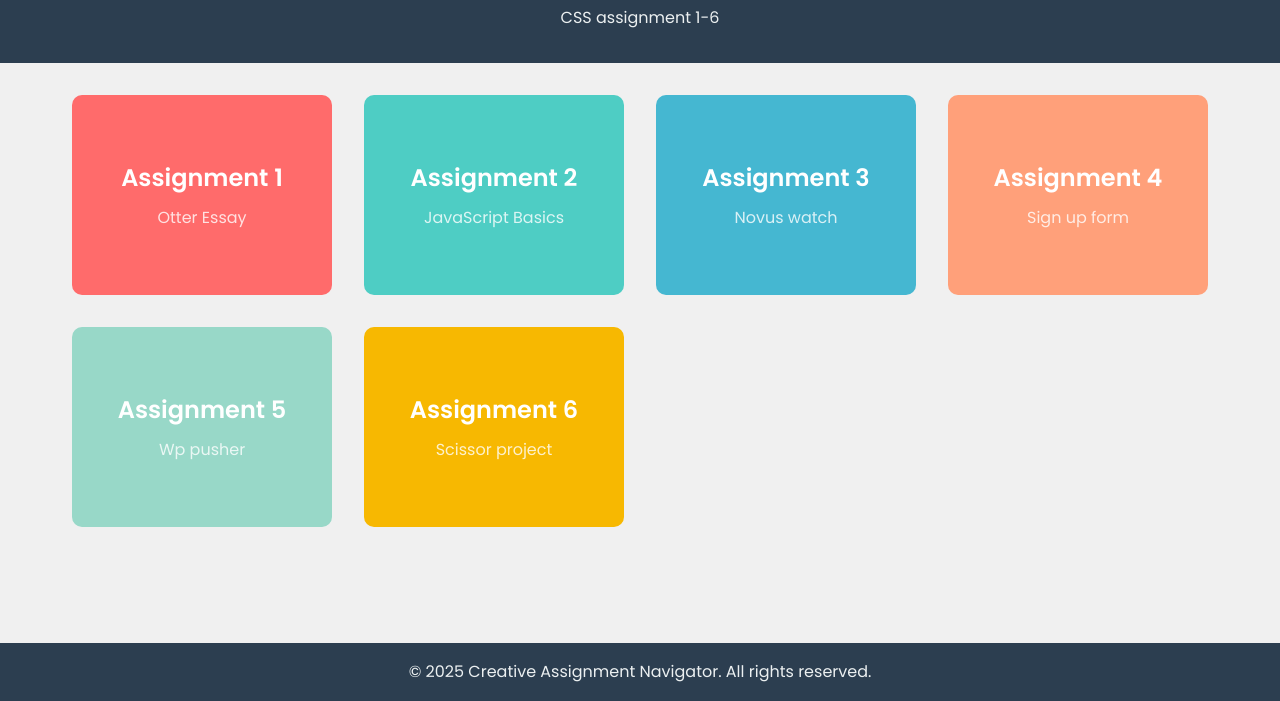
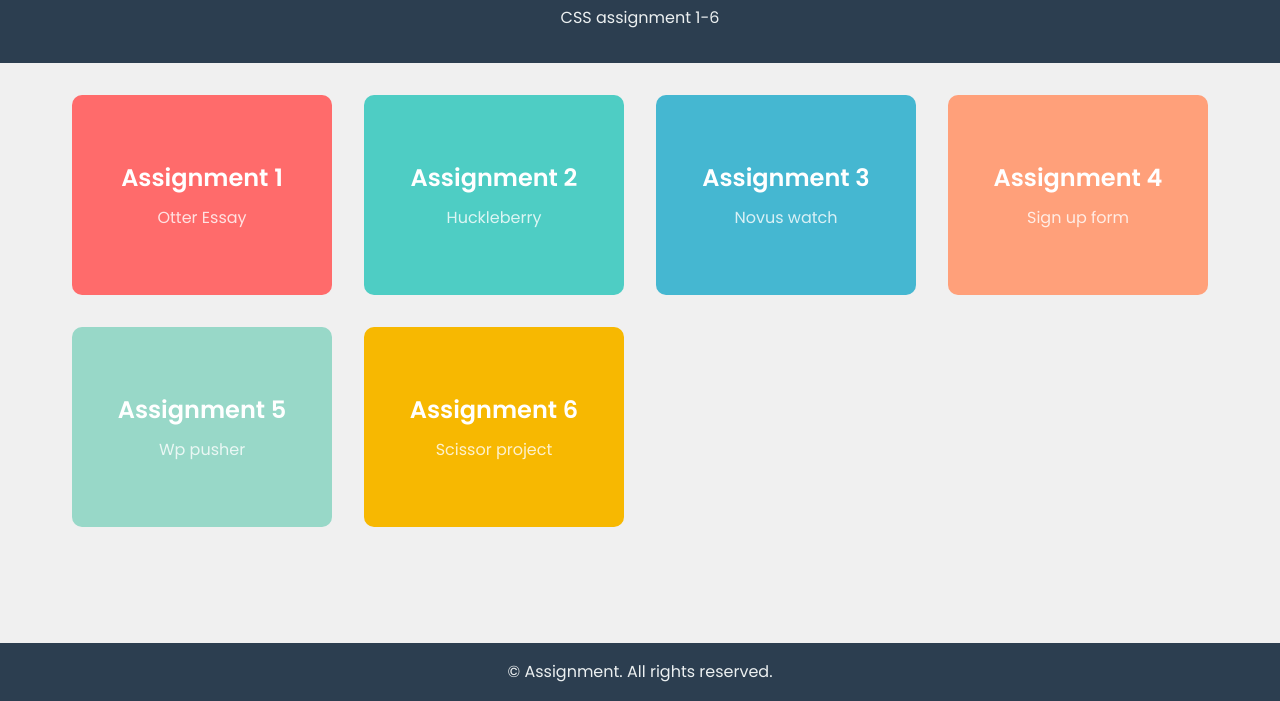
Before and after one commit to Temioperabiu76/css-assignment, a plain HTML site: page index.html in a window 1280 px wide. Shown: the part 99-800 px from the top of the page. Drawn offline with Linux system fonts and the light colour scheme.

Commit message:
update assignemt 2

```diff
--- a/index.html
+++ b/index.html
@@ -3,7 +3,7 @@
 <head>
     <meta charset="UTF-8">
     <meta name="viewport" content="width=device-width, initial-scale=1.0">
-    <title>Creative Assignment Navigator</title>
+    <title>Assignment</title>
     <link rel="stylesheet" href="style.css">
     <link href="https://fonts.googleapis.com/css2?family=Poppins:wght@300;400;600&display=swap" rel="stylesheet">
 </head>
@@ -18,9 +18,9 @@
                 <h2>Assignment 1</h2>
                 <p>Otter Essay</p>
             </a>
-            <a href="#" class="assignment-card" style="--bg-color: #4ECDC4;">
+            <a href="./Huckleberry/index.html" class="assignment-card" style="--bg-color: #4ECDC4;">
                 <h2>Assignment 2</h2>
-                <p>JavaScript Basics</p>
+                <p>Huckleberry</p>
             </a>
             <a href="./NovusWatch/index.html" class="assignment-card" style="--bg-color: #45B7D1;">
                 <h2>Assignment 3</h2>
@@ -41,7 +41,7 @@
         </div>
     </main>
     <footer>
-        <p>&copy; 2025 Creative Assignment Navigator. All rights reserved.</p>
+        <p>&copy; Assignment. All rights reserved.</p>
     </footer>
 </body>
 </html>
```
